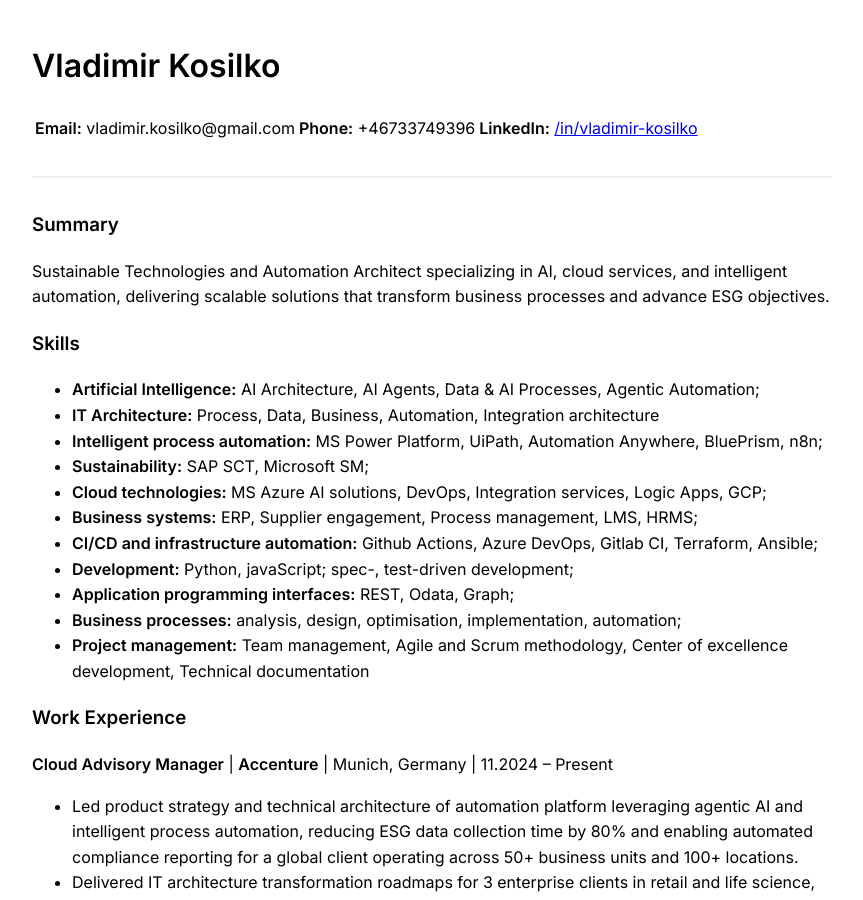
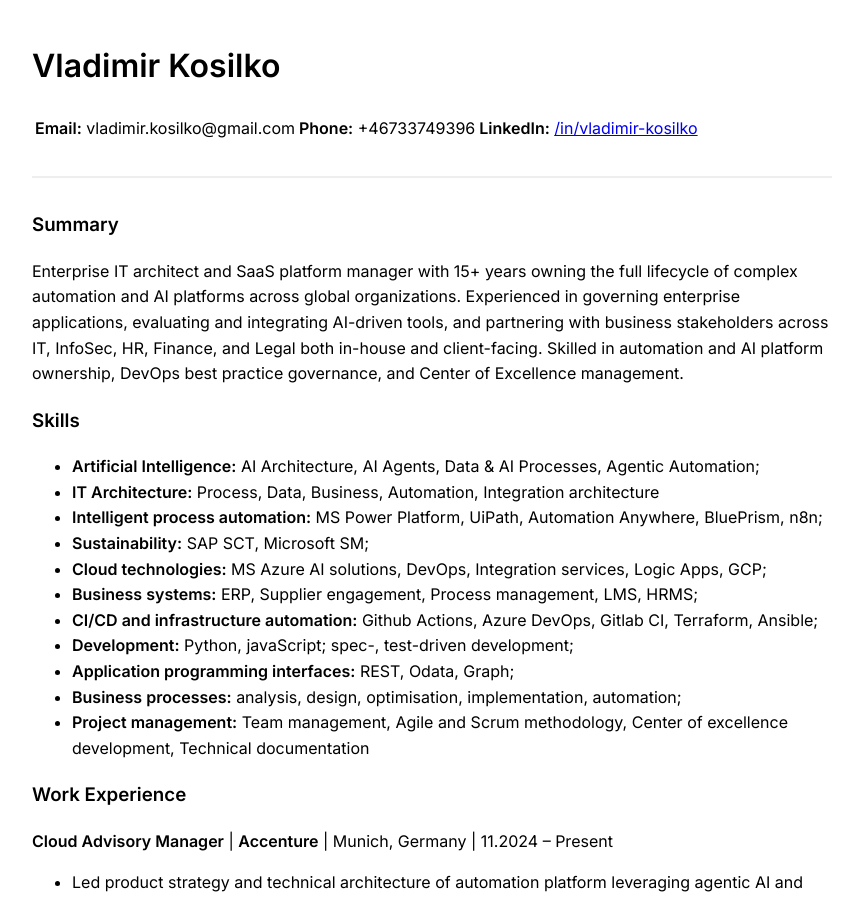
Before and after one commit to vkosilko/vkosilko.github.io, a Jekyll site: the page built from index.md, in a window 1280 px wide and 900 px high. Shown: the whole window, without its empty margins (208-1071 px from the left). Built offline with Jekyll 4.4.1, drawn with Linux system fonts in a browser that asks for light colours.

Commit message:
Update professional summary

```diff
--- a/vladimir.kosilko.cv.md
+++ b/vladimir.kosilko.cv.md
@@ -5,7 +5,7 @@
 ---
 
 ### **Summary**
-Sustainable Technologies and Automation Architect specializing in AI, cloud services, and intelligent automation, delivering scalable solutions that transform business processes and advance ESG objectives.
+Enterprise IT architect and SaaS platform manager with 15+ years owning the full lifecycle of complex automation and AI platforms across global organizations. Experienced in governing enterprise applications, evaluating and integrating AI-driven tools, and partnering with business stakeholders across IT, InfoSec, HR, Finance, and Legal both in-house and client-facing. Skilled in automation and AI platform ownership, DevOps best practice governance, and Center of Excellence management.
 
 ### **Skills**
 - **Artificial Intelligence:**  AI Architecture, AI Agents, Data & AI Processes, Agentic Automation;
```
